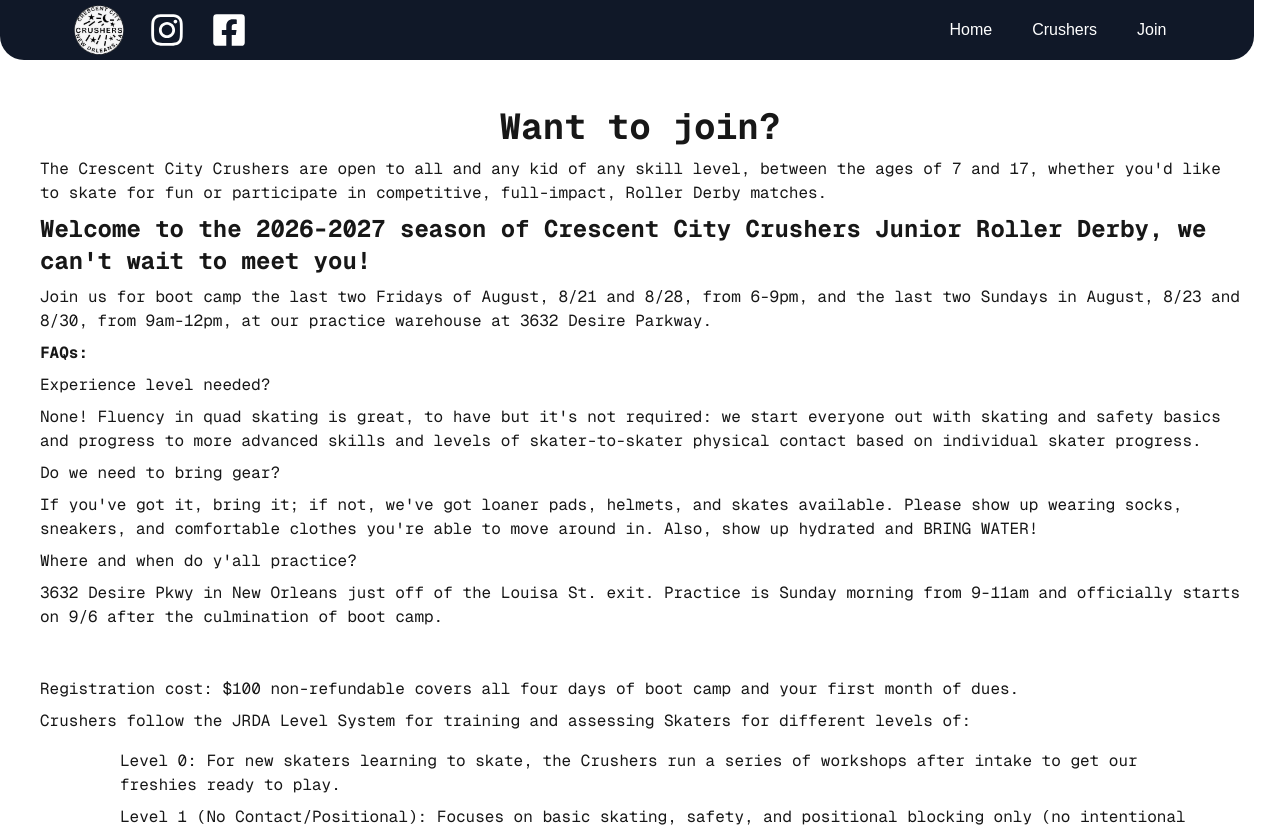
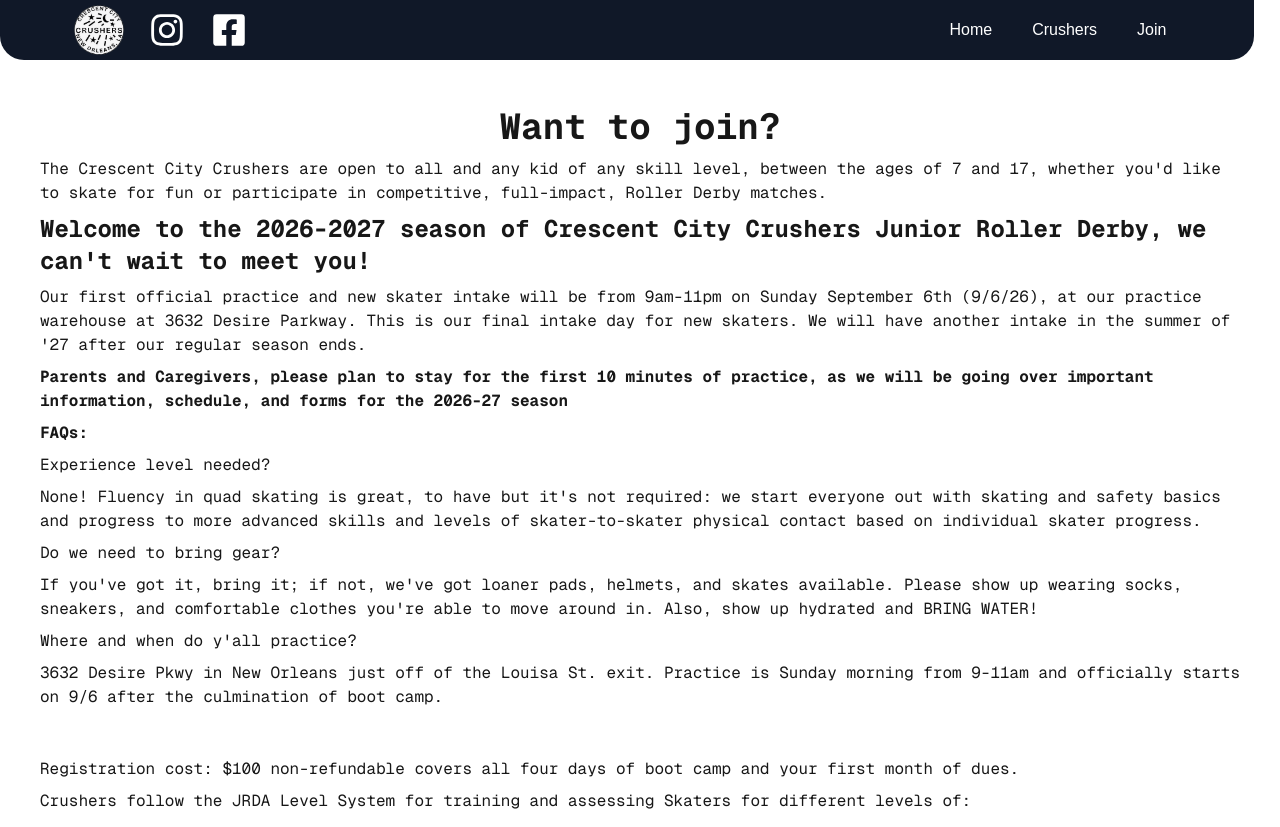
Before and after one commit to Crescent-City-Crushers-JRD/crushers-central, a Next.js app: page /join in a window 1280 px wide. Shown: the top 827 px of the page. Built offline with nearby package versions, Linux system fonts and the light colour scheme.

Commit message:
Updates the Join page content

```diff
--- a/app/components/EventCard.js
+++ b/app/components/EventCard.js
@@ -1,12 +1,33 @@
 "use client"
 export default function EventCard({ccEvent}) {
     const eventStart = new Date(ccEvent.cc_event_start);
+    const buildAddress = (ccEvent) => {
+        let address = ""
+        if (ccEvent.cc_event_address?.street !== undefined){
+            address += ccEvent.cc_event_address.street + ", "
+        }
+        if(ccEvent.cc_event_address?.city !== undefined){
+            address += ccEvent.cc_event_address.city + ", "
+        }
+        if(ccEvent.cc_event_address?.state !== undefined){
+            address += ccEvent.cc_event_address.state + ", "
+        }
+        if(ccEvent.cc_event_address?.zip !== undefined){
+            address += ccEvent.cc_event_address.zip
+        }
+
+        return <p className={"text-sm text-center"}>{address}</p>;
+    }
+
+
+
     return (
         <div className="flex flex-col justify-center items-center w-1/4 border min-w-[180] border-blue-950 rounded-lg p-1 m-2">
             <h3 className={"font-bold"}>{ccEvent.cc_event_name}</h3>
             <p className={"pb-2 text-sm"}>{eventStart.toLocaleString()}</p>
-            <p className={"text-center pb-2"}>{ccEvent.cc_event_description}</p>
+            <p className={"text-center text-sm pb-2"}>{ccEvent.cc_event_description}</p>
             <p className={"text-sm"}>{ccEvent.cc_event_location}</p>
+            <p className={"text-sm"}>{buildAddress(ccEvent)}</p>
         </div>
     )
 }
--- a/app/join/page.js
+++ b/app/join/page.js
@@ -11,7 +11,11 @@ export default function JoinUsPage() {
                         whether you'd like to skate for fun or participate in competitive, full-impact, Roller Derby matches.</p>
                     <p className={"mb-2 text-2xl font-bold"}>Welcome to the 2026-2027 season of Crescent City Crushers Junior Roller Derby, we can't wait to meet you!</p>
 
-                    <p className={"mb-2"}>Join us for boot camp the last two Fridays of August, 8/21 and 8/28, from 6-9pm, and the last two Sundays in August, 8/23 and 8/30, from 9am-12pm, at our practice warehouse at 3632 Desire Parkway.</p>
+                    <p className={"mb-2"}>
+                        Our first official practice and new skater intake will be from 9am-11pm on Sunday September 6th (9/6/26), at our practice warehouse at 3632 Desire Parkway.
+                        This is our final intake day for new skaters. We will have another intake in the summer of '27 after our regular season ends.
+                    </p>
+                    <p className={"mb-2 font-bold"}>Parents and Caregivers, please plan to stay for the first 10 minutes of practice, as we will be going over important information, schedule, and forms for the 2026-27 season</p>
 
                     <p className={"mb-2 font-bold"}>FAQs:</p>
                     <p className={"mb-2"}>Experience level needed?</p>
--- a/app/page.js
+++ b/app/page.js
@@ -2,6 +2,7 @@
 
 import ImageCarousel from "@/app/components/ImageCarousel";
 import { useRef, useState, useEffect } from "react";
+import EventsCards from "@/app/components/EventsCards";
 export default function Home() {
     const images = [
         "/images/carousel2.jpg",
@@ -34,6 +35,7 @@ export default function Home() {
                 <p className="p-3 text-xl md:text-3xl font-bold font-mono">The Crushers are a non-profit, all-gender, all inclusive junior roller derby league for kids ages 7-17 in New Orleans, LA.</p>
             </div>
             <ImageCarousel images={images} />
+            <EventsCards ccEvents={upcomingEvents.slice(0, 3)} />
         </div>
   );
 }
```
